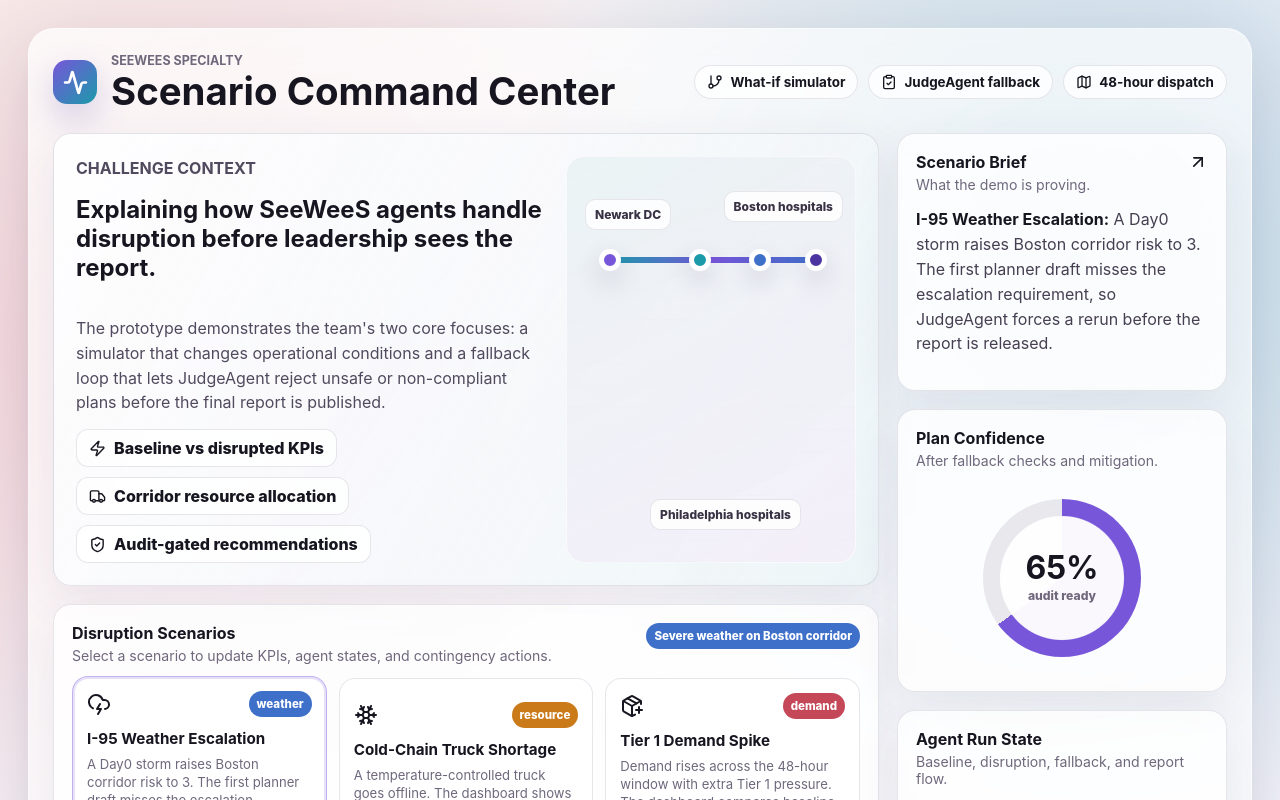
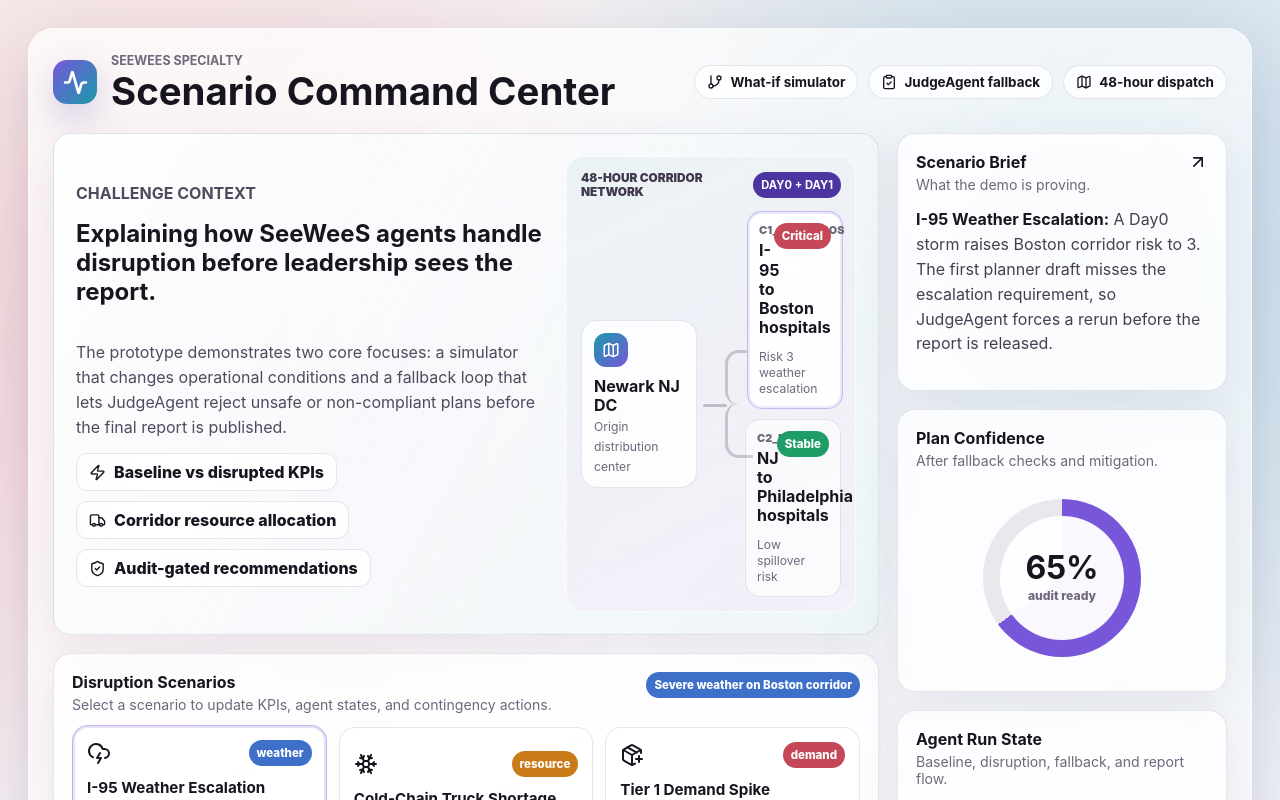
Before and after one commit to jin-roh-analyst/SeeWeeS_Group4_BS, a Next.js app in the folder web/: page / in a window 1280 px wide. Shown: the top 800 px of the page. Built offline with nearby package versions, Linux system fonts and the light colour scheme.

Commit message:
Clarify corridor network visual

```diff
--- a/web/app/globals.css
+++ b/web/app/globals.css
@@ -195,56 +195,157 @@ h1 {
   font-weight: 800;
 }
 
-.route-map {
-  position: relative;
-  min-height: 204px;
+.corridor-map {
+  min-height: 232px;
+  display: grid;
+  grid-template-rows: auto 1fr;
+  gap: 12px;
+  padding: 14px;
   border-radius: 18px;
-  border: 1px solid rgba(255, 255, 255, 0.62);
+  border: 1px solid rgba(255, 255, 255, 0.66);
   background:
-    linear-gradient(155deg, rgba(234, 242, 244, 0.92), rgba(244, 238, 249, 0.88)),
+    linear-gradient(155deg, rgba(234, 242, 244, 0.94), rgba(244, 238, 249, 0.9)),
     repeating-linear-gradient(0deg, rgba(23, 21, 31, 0.04), rgba(23, 21, 31, 0.04) 1px, transparent 1px, transparent 22px);
   overflow: hidden;
 }
 
-.route-line {
-  position: absolute;
-  left: 40px;
-  right: 36px;
-  top: 100px;
-  height: 6px;
-  border-radius: 99px;
-  background: linear-gradient(90deg, var(--teal), var(--violet), var(--blue));
+.corridor-title {
+  display: flex;
+  align-items: center;
+  justify-content: space-between;
+  gap: 10px;
+  color: #40384d;
+  font-size: 0.74rem;
+  font-weight: 900;
+  text-transform: uppercase;
 }
 
-.route-dot {
-  position: absolute;
-  width: 22px;
-  height: 22px;
-  border-radius: 50%;
-  border: 5px solid white;
-  background: var(--violet);
-  box-shadow: 0 10px 24px rgba(62, 54, 88, 0.18);
+.corridor-title strong {
+  min-height: 26px;
+  display: inline-flex;
+  align-items: center;
+  padding: 4px 8px;
+  border-radius: 999px;
+  color: white;
+  background: var(--violet-dark);
+  font-size: 0.7rem;
+  white-space: nowrap;
 }
 
-.route-dot.one { left: 32px; top: 92px; }
-.route-dot.two { left: 122px; top: 92px; background: var(--teal); }
-.route-dot.three { right: 84px; top: 92px; background: var(--blue); }
-.route-dot.four { right: 28px; top: 92px; background: var(--violet-dark); }
-
-.route-label {
-  position: absolute;
-  padding: 7px 9px;
-  border-radius: 10px;
-  background: rgba(255, 255, 255, 0.86);
-  border: 1px solid var(--line);
-  color: #393244;
-  font-size: 0.75rem;
-  font-weight: 800;
+.network-body {
+  display: grid;
+  grid-template-columns: minmax(116px, 0.8fr) 36px minmax(0, 1.45fr);
+  align-items: center;
+  gap: 6px;
 }
 
-.route-label.origin { left: 18px; top: 42px; }
-.route-label.boston { right: 12px; top: 34px; }
-.route-label.philly { right: 54px; bottom: 32px; }
+.origin-node {
+  min-height: 92px;
+  display: grid;
+  align-content: center;
+  gap: 10px;
+  padding: 12px;
+  border: 1px solid var(--line);
+  border-radius: 16px;
+  background: rgba(255, 255, 255, 0.84);
+}
+
+.node-icon {
+  width: 34px;
+  height: 34px;
+  display: grid;
+  place-items: center;
+  border-radius: 12px;
+  color: white;
+  background: linear-gradient(135deg, var(--teal), var(--violet));
+}
+
+.origin-node strong,
+.corridor-card strong {
+  display: block;
+  line-height: 1.2;
+}
+
+.origin-node span:last-child,
+.corridor-card p {
+  margin: 4px 0 0;
+  color: var(--muted);
+  font-size: 0.76rem;
+  line-height: 1.3;
+}
+
+.network-branches {
+  position: relative;
+  height: 140px;
+}
+
+.network-branches::before {
+  content: "";
+  position: absolute;
+  left: 0;
+  top: 50%;
+  width: 24px;
+  height: 3px;
+  border-radius: 999px;
+  background: rgba(64, 56, 77, 0.28);
+}
+
+.network-branches span {
+  position: absolute;
+  left: 22px;
+  width: 28px;
+  height: 55px;
+  border-left: 3px solid rgba(64, 56, 77, 0.24);
+  border-radius: 14px 0 0 14px;
+}
+
+.network-branches span:first-child {
+  top: 16px;
+  border-top: 3px solid rgba(64, 56, 77, 0.24);
+}
+
+.network-branches span:last-child {
+  bottom: 16px;
+  border-bottom: 3px solid rgba(64, 56, 77, 0.24);
+}
+
+.corridor-stack {
+  display: grid;
+  gap: 10px;
+}
+
+.corridor-card {
+  display: grid;
+  grid-template-columns: minmax(0, 1fr) auto;
+  gap: 8px 10px;
+  align-items: start;
+  min-height: 82px;
+  padding: 11px;
+  border-radius: 15px;
+  border: 1px solid var(--line);
+  background: rgba(255, 255, 255, 0.7);
+  transition: transform 160ms ease, border-color 160ms ease, background 160ms ease;
+}
+
+.corridor-card.active {
+  transform: translateX(2px);
+  border-color: rgba(119, 86, 217, 0.42);
+  background: rgba(255, 255, 255, 0.94);
+  box-shadow: inset 0 0 0 2px rgba(119, 86, 217, 0.13);
+}
+
+.corridor-card p {
+  grid-column: 1 / -1;
+}
+
+.corridor-code {
+  display: block;
+  margin-bottom: 4px;
+  color: var(--muted);
+  font-size: 0.68rem;
+  font-weight: 900;
+  text-transform: uppercase;
+}
 
 .section-head {
   display: flex;
--- a/web/app/page.tsx
+++ b/web/app/page.tsx
@@ -45,6 +45,23 @@ export default function Home() {
   );
   const Icon = scenario.icon;
   const judgeScore = Math.max(12, 100 - Math.round((scenario.disrupted.penaltyScore / 1600) * 54));
+  const corridorMode =
+    scenario.kind === "weather" ? "weather" : scenario.kind === "resource" ? "resource" : "demand";
+  const corridorPressure =
+    scenario.kind === "weather"
+      ? {
+          boston: "Risk 3 weather escalation",
+          philly: "Low spillover risk"
+        }
+      : scenario.kind === "resource"
+        ? {
+            boston: "Reefer capacity constrained",
+            philly: "Standard capacity protected"
+          }
+        : {
+            boston: "Tier 1 volume pressure",
+            philly: "Demand surge monitored"
+          };
 
   return (
     <main className="app-shell">
@@ -73,7 +90,7 @@ export default function Home() {
                 <p className="eyebrow">Challenge context</p>
                 <h2 id="context-title">Explaining how SeeWeeS agents handle disruption before leadership sees the report.</h2>
                 <p>
-                  The prototype demonstrates the team&apos;s two core focuses: a simulator that changes operational conditions and a fallback loop that lets JudgeAgent reject unsafe or non-compliant plans before the final report is published.
+                  The prototype demonstrates two core focuses: a simulator that changes operational conditions and a fallback loop that lets JudgeAgent reject unsafe or non-compliant plans before the final report is published.
                 </p>
                 <div className="focus-row">
                   <span className="focus-chip"><Zap size={17} /> Baseline vs disrupted KPIs</span>
@@ -81,15 +98,46 @@ export default function Home() {
                   <span className="focus-chip"><ShieldCheck size={17} /> Audit-gated recommendations</span>
                 </div>
               </div>
-              <div className="route-map" aria-label="Conceptual route map">
-                <div className="route-line" />
-                <div className="route-dot one" />
-                <div className="route-dot two" />
-                <div className="route-dot three" />
-                <div className="route-dot four" />
-                <span className="route-label origin">Newark DC</span>
-                <span className="route-label boston">Boston hospitals</span>
-                <span className="route-label philly">Philadelphia hospitals</span>
+              <div className={`corridor-map ${corridorMode}`} aria-label="48-hour corridor network">
+                <div className="corridor-title">
+                  <span>48-hour corridor network</span>
+                  <strong>Day0 + Day1</strong>
+                </div>
+                <div className="network-body">
+                  <div className="origin-node">
+                    <span className="node-icon"><Map size={18} /></span>
+                    <div>
+                      <strong>Newark NJ DC</strong>
+                      <span>Origin distribution center</span>
+                    </div>
+                  </div>
+                  <div className="network-branches" aria-hidden="true">
+                    <span />
+                    <span />
+                  </div>
+                  <div className="corridor-stack">
+                    <div className={`corridor-card boston ${scenario.kind === "weather" ? "active" : ""}`}>
+                      <div>
+                        <span className="corridor-code">C1_I95_NJ_BOS</span>
+                        <strong>I-95 to Boston hospitals</strong>
+                      </div>
+                      <span className={`tag ${scenario.kind === "weather" ? "demand" : "resource"}`}>
+                        {scenario.kind === "weather" ? "Critical" : "High"}
+                      </span>
+                      <p>{corridorPressure.boston}</p>
+                    </div>
+                    <div className={`corridor-card philly ${scenario.kind !== "weather" ? "active" : ""}`}>
+                      <div>
+                        <span className="corridor-code">C2_NJ_PHL</span>
+                        <strong>NJ to Philadelphia hospitals</strong>
+                      </div>
+                      <span className={`tag ${scenario.kind === "demand" ? "resource" : "ok"}`}>
+                        {scenario.kind === "demand" ? "Moderate" : "Stable"}
+                      </span>
+                      <p>{corridorPressure.philly}</p>
+                    </div>
+                  </div>
+                </div>
               </div>
             </section>
 
```
